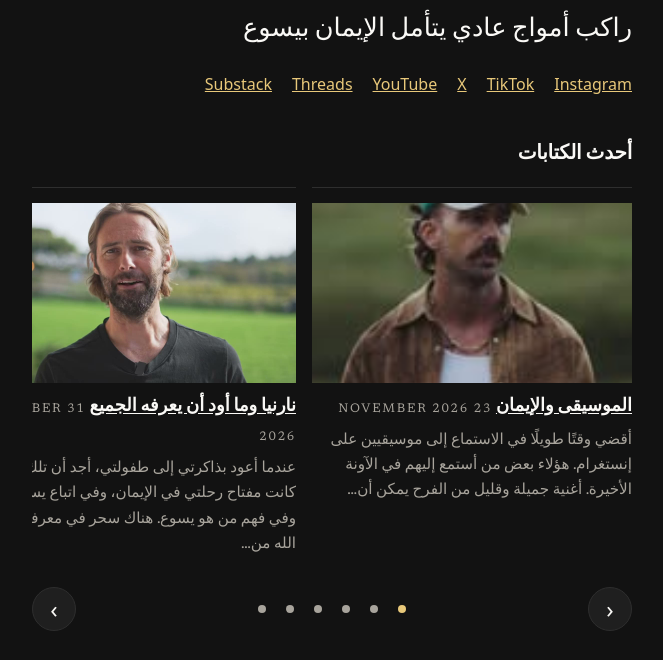
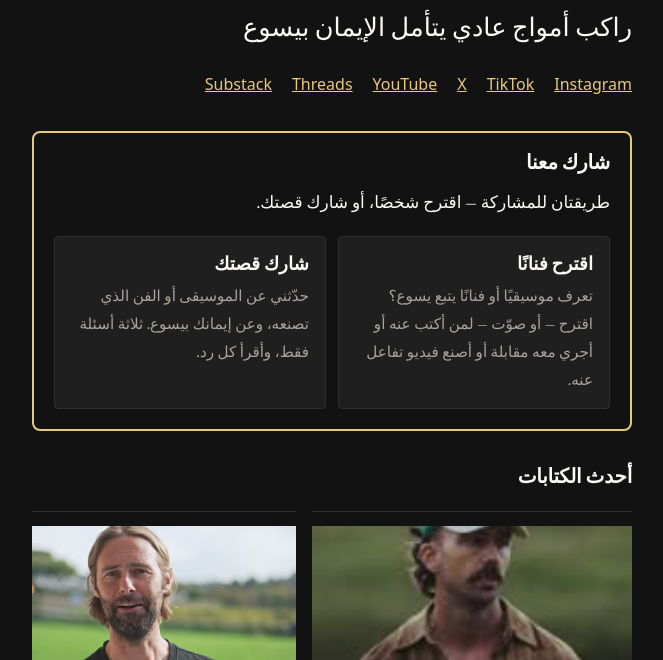
Before and after one commit to streamjonathan/jonathanmccallum-ar, an Eleventy site: page index.njk in a window 1280 px wide. Shown: the part 133-793 px from the top of the page, without its empty margins (308-971 px from the left). Built offline with nearby package versions, Linux system fonts and the light colour scheme; Eleventy itself is replaced by a stand-in of ours; files that its build step writes are made by us from their sources; files whose address does not match are found by name.

Commit message:
Get involved box (translated), linking to the main site's Suggest and Share pages
The lang sites have no /suggest-an-artist/ or /share-your-story/ pages, and the
Worker's session cookie is host-only for jonathanmccallum.com (HttpOnly Secure
SameSite=Lax, Path=/, no Domain attribute) with no CORS headers for cross-origin
API calls, so sign-in and the forms cannot work on the .pages.dev origin. Both
cards therefore link to the main site with absolute URLs.

```diff
--- /dev/null
+++ b/_includes/get-involved.njk
@@ -0,0 +1,14 @@
+<section class="get-involved" aria-labelledby="get-involved-heading">
+  <h2 id="get-involved-heading">شارك معنا</h2>
+  <p>طريقتان للمشاركة — اقترح شخصًا، أو شارك قصتك.</p>
+  <div class="get-involved__cards">
+    <a class="get-involved__card" href="https://jonathanmccallum.com/suggest-an-artist/">
+      <strong>اقترح فنانًا</strong>
+      <span>تعرف موسيقيًا أو فنانًا يتبع يسوع؟ اقترح — أو صوّت — لمن أكتب عنه أو أجري معه مقابلة أو أصنع فيديو تفاعل عنه.</span>
+    </a>
+    <a class="get-involved__card" href="https://jonathanmccallum.com/share-your-story/">
+      <strong>شارك قصتك</strong>
+      <span>حدّثني عن الموسيقى أو الفن الذي تصنعه، وعن إيمانك بيسوع. ثلاثة أسئلة فقط، وأقرأ كل رد.</span>
+    </a>
+  </div>
+</section>
--- a/_includes/layouts/base.njk
+++ b/_includes/layouts/base.njk
@@ -91,7 +91,7 @@
 </script>
 {% endif %}
 <link rel="alternate" type="application/rss+xml" title="{{ site.title }}" href="/feed/">
-<link rel="preload" href="/css/style.css?v=11" as="style">
+<link rel="preload" href="/css/style.css?v=12" as="style">
 <link rel="stylesheet" href="/css/style.css?v=11">
 </head>
 <body>
--- a/_includes/layouts/page.njk
+++ b/_includes/layouts/page.njk
@@ -5,3 +5,6 @@ layout: layouts/base.njk
   <h1>{{ title }}</h1>
   {{ content | safe }}
 </article>
+{% if page.url != "/suggest-an-artist/" and page.url != "/share-your-story/" %}
+{% include "get-involved.njk" %}
+{% endif %}
--- a/_includes/layouts/post.njk
+++ b/_includes/layouts/post.njk
@@ -10,6 +10,7 @@ layout: layouts/base.njk
   {{ content | safe }}
   </div>
 </article>
+{% include "get-involved.njk" %}
 {% set prevPost = collections.publishedPosts | getPreviousCollectionItem(page) %}
 {% set nextPost = collections.publishedPosts | getNextCollectionItem(page) %}
 {% if prevPost or nextPost %}
--- a/css/style.css
+++ b/css/style.css
@@ -256,6 +256,28 @@ button[type="submit"] {
 /* Featured carousel: the newest articles in a slow-moving row, same
    scroll-snap pattern as the Watch row. The reader can swipe or scroll
    it by hand; the script below moves it along gently when left alone. */
+.get-involved {
+  border: 2px solid var(--link);
+  border-radius: 0.5rem;
+  padding: 1rem 1.25rem 1.25rem;
+  margin: 0 0 1.5rem;
+}
+.get-involved h2 { margin-top: 0; }
+.get-involved__cards { display: flex; flex-wrap: wrap; gap: 0.75rem; margin-top: 0.75rem; }
+.get-involved__card {
+  flex: 1 1 16rem;
+  display: block;
+  padding: 0.75rem 1rem;
+  border: 1px solid var(--line);
+  border-radius: 0.25rem;
+  background: var(--code-bg);
+  color: var(--text);
+  text-decoration: none;
+}
+.get-involved__card:hover { border-color: var(--link); }
+.get-involved__card strong { display: block; font-family: "Fraunces", Georgia, "Iowan Old Style", "Times New Roman", serif; font-size: 1.15rem; margin-bottom: 0.25rem; }
+.get-involved__card span { color: var(--muted); font-size: 0.95rem; }
+
 .featured { margin-top: 1.5rem; }
 .featured-row { display: flex; gap: 1rem; overflow-x: auto; scroll-snap-type: x mandatory; list-style: none; padding: 0 0 0.5rem; margin: 1rem 0; }
 /* The arrows and dots are the navigation now, so the row's own
--- a/index.njk
+++ b/index.njk
@@ -17,6 +17,8 @@ eleventyExcludeFromCollections: true
   <a href="https://www.threads.com/@jonamccallum">Threads</a>
   <a href="https://jonamccallum.substack.com">Substack</a>
 </p>
+
+{% include "get-involved.njk" %}
 
 <section class="featured" data-fade aria-labelledby="featured-heading">
   <h2 id="featured-heading">أحدث الكتابات</h2>
```
